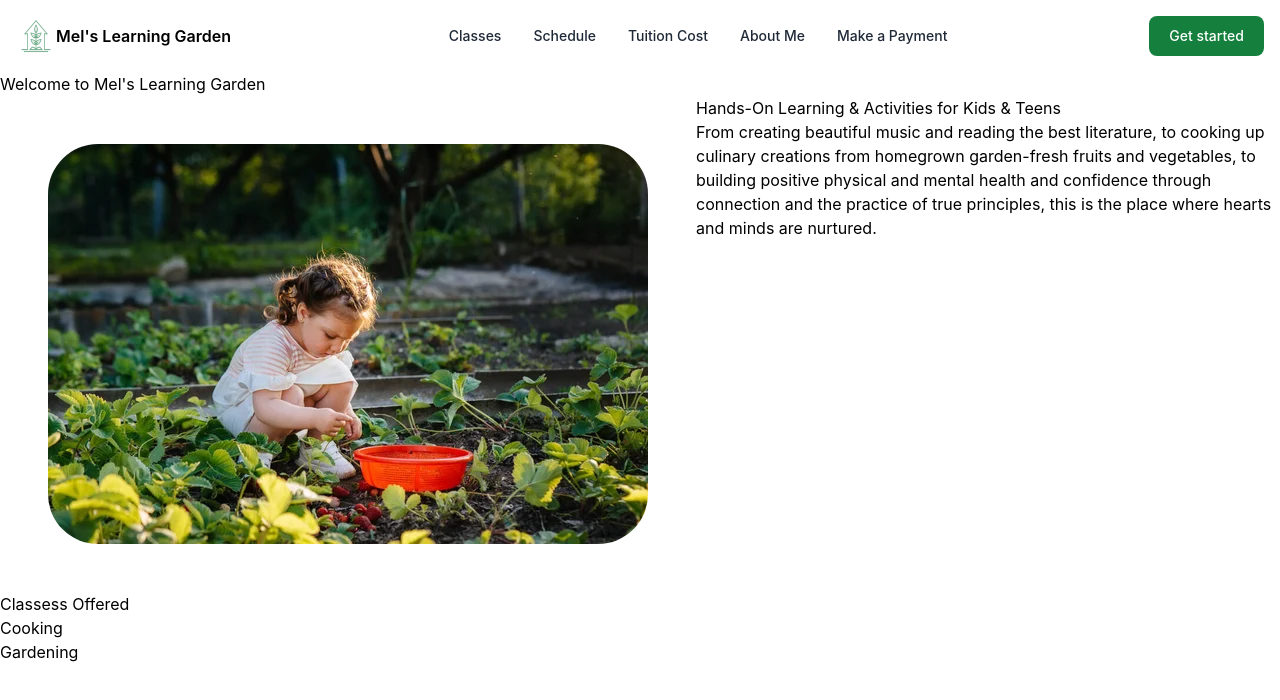
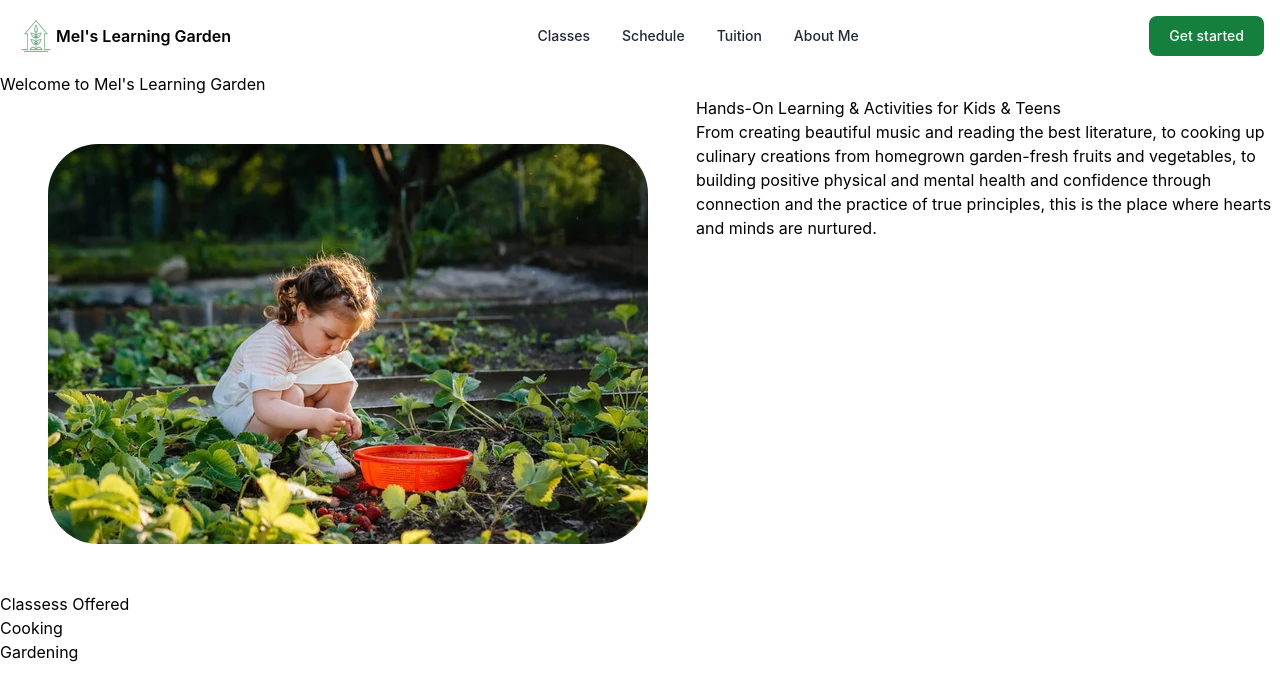
Before and after one commit to Shazammon/melslearninggarden, a React (Create React App) app: page / in a window 1280 px wide. Shown: the top 700 px of the page. Built offline with nearby package versions, Linux system fonts and the light colour scheme.

Commit message:
updated navbar

```diff
--- a/src/components/partials/Navbar.jsx
+++ b/src/components/partials/Navbar.jsx
@@ -13,16 +13,12 @@ export default function Navbar() {
             'linkName':'schedule'
         },
         {
-            'navBarName': 'Tuition Cost',
+            'navBarName': 'Tuition',
             'linkName':'tuition'
         },
         {
             'navBarName': 'About Me',
             'linkName':'about'
-        },
-        {
-            'navBarName': 'Make a Payment',
-            'linkName':'payment'
         },
     ]
 
```
